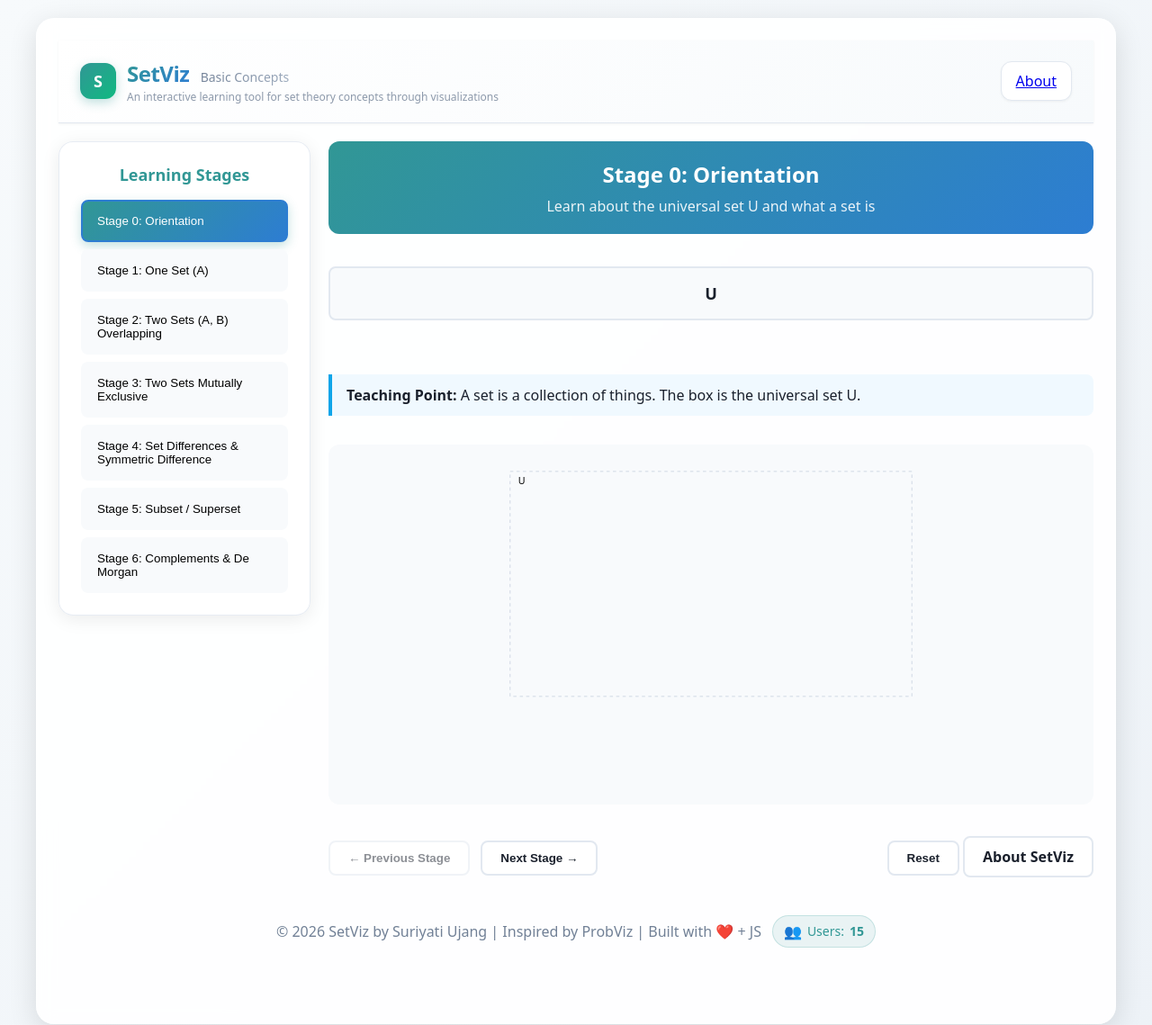
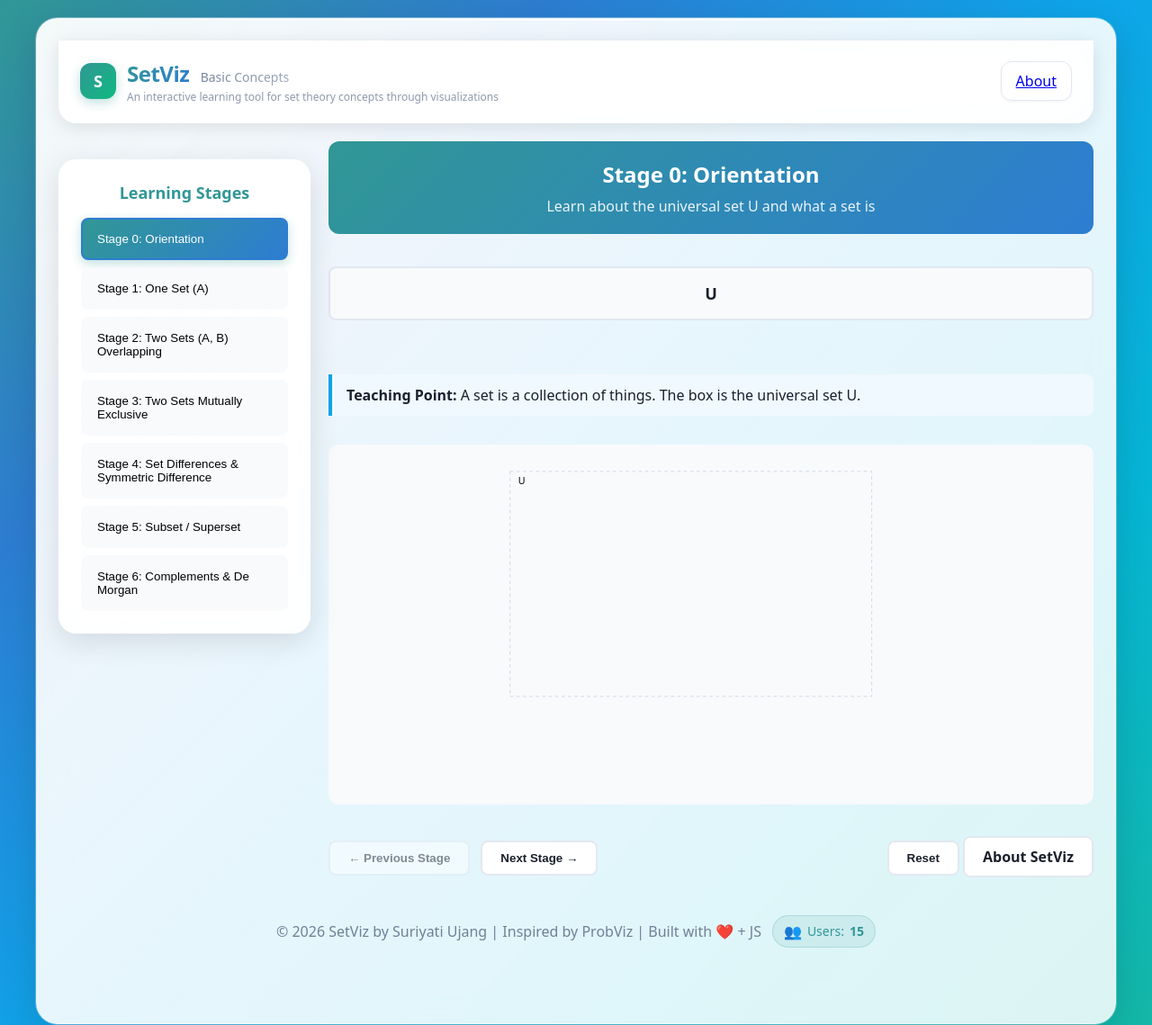
Before and after one commit to CikSuriyati/SetViz, a website: page index.html in a window 1280 px wide. Shown: the top 1139 px of the page at 90% size. Drawn offline with Linux system fonts and the light colour scheme; no server answers.

Commit message:
feat: Add ProbViz-style background and improve Stage 4 layout
- Add beautiful teal gradient background inspired by ProbViz design
- Implement glass-morphism effects for cards and UI elements
- Move Stage 4 legend outside universal set on left side
- Update legend colors to match actual highlighting colors (teal/blue)
- Reposition universal set to accommodate legend space
- Fix all circle positioning for Stages 1-6 to maintain proper overlap
- Update subset badges positioning for Stage 5
- Ensure all complement highlights work correctly for Stage 6
- Maintain responsive design and accessibility features

```diff
--- a/index.html
+++ b/index.html
@@ -11,11 +11,23 @@
       max-width: 1200px;
       margin: 20px auto;
       padding: 24px;
-      background: rgba(255, 255, 255, 0.9);
-      backdrop-filter: blur(10px);
-      border-radius: 20px;
-      box-shadow: 0 8px 32px rgba(0, 0, 0, 0.12);
+      background: linear-gradient(135deg, rgba(255, 255, 255, 0.95) 0%, rgba(255, 255, 255, 0.85) 100%);
+      backdrop-filter: blur(20px);
+      border-radius: 24px;
+      box-shadow: 0 12px 40px rgba(0, 0, 0, 0.15), 0 0 0 1px rgba(255, 255, 255, 0.3);
       border: 1px solid rgba(255, 255, 255, 0.2);
+      position: relative;
+      overflow: hidden;
+    }
+
+    .concept-page::before {
+      content: '';
+      position: absolute;
+      top: 0;
+      left: 0;
+      right: 0;
+      height: 2px;
+      background: linear-gradient(90deg, transparent, rgba(255, 255, 255, 0.8), transparent);
     }
     .stage-header {
       background: linear-gradient(135deg, #319795, #2d7dd2);
@@ -282,15 +294,15 @@
               <use href="#circleB" fill="black"/>
             </mask>
           <mask id="maskAComplement">
-            <rect x="0" y="0" width="560" height="320" fill="white"/>
+            <rect x="0" y="0" width="560" height="420" fill="white"/>
             <use href="#circleA" fill="black"/>
           </mask>
           <mask id="maskBComplement">
-            <rect x="0" y="0" width="560" height="320" fill="white"/>
+            <rect x="0" y="0" width="560" height="420" fill="white"/>
             <use href="#circleB" fill="black"/>
           </mask>
           <clipPath id="clipUniverse">
-            <rect x="30" y="20" width="500" height="280"/>
+            <rect x="30" y="20" width="450" height="280"/>
           </clipPath>
           </defs>
 
@@ -306,10 +318,10 @@
           <circle cx="310" cy="160" r="100" class="hlB"/>
         </g>
         <g id="hl-A-complement" opacity="0" mask="url(#maskAComplement)" clip-path="url(#clipUniverse)">
-          <rect x="0" y="0" width="560" height="320" class="hlComp"/>
+          <rect x="0" y="0" width="560" height="420" class="hlComp"/>
         </g>
         <g id="hl-B-complement" opacity="0" mask="url(#maskBComplement)" clip-path="url(#clipUniverse)">
-          <rect x="0" y="0" width="560" height="320" class="hlComp"/>
+          <rect x="0" y="0" width="560" height="420" class="hlComp"/>
         </g>
         <g id="hl-A-union-B" opacity="0">
             <circle cx="190" cy="160" r="100" class="hlA"/>
@@ -335,15 +347,15 @@
 
         <!-- Visual indicators for Stage 4 operations -->
         <g id="stage4-indicators" style="display: none;">
-          <text x="50" y="50" font-size="14" fill="#3b82f6" font-weight="bold">A\B = Blue</text>
-          <text x="50" y="70" font-size="14" fill="#f59e0b" font-weight="bold">B\A = Orange</text>
-          <text x="50" y="90" font-size="14" fill="#6b7280" font-weight="bold">A Δ B = Both</text>
+          <text x="20" y="50" font-size="14" fill="#319795" font-weight="bold">A\B = Teal</text>
+          <text x="20" y="70" font-size="14" fill="#2d7dd2" font-weight="bold">B\A = Blue</text>
+          <text x="20" y="90" font-size="14" fill="#6b7280" font-weight="bold">A Δ B = Both</text>
         </g>
 
         <!-- Subset symbol badges for Stage 5 -->
         <g id="subset-badges" style="display: none;">
-          <rect x="30" y="320" width="500" height="80" fill="rgba(255,255,255,0.95)" stroke="#e5e7eb" stroke-width="1" rx="8"/>
-          <text x="280" y="340" font-size="14" fill="#374151" font-weight="bold" text-anchor="middle">Subset Relations</text>
+          <rect x="30" y="320" width="450" height="80" fill="rgba(255,255,255,0.95)" stroke="#e5e7eb" stroke-width="1" rx="8"/>
+          <text x="255" y="340" font-size="14" fill="#374151" font-weight="bold" text-anchor="middle">Subset Relations</text>
           <text x="80" y="360" font-size="16" fill="#059669" font-weight="bold" id="subset-proper">A ⊂ B</text>
           <text x="180" y="360" font-size="16" fill="#059669" font-weight="bold" id="subset-equal">A ⊆ B</text>
           <text x="280" y="360" font-size="16" fill="#dc2626" font-weight="bold" id="subset-not">A ⊄ B</text>
@@ -385,7 +397,7 @@
         <text id="placeholderA" x="190" y="60" font-size="16" text-anchor="middle" class="placeholder-label" style="display: none;">?</text>
         <text id="placeholderB" x="310" y="60" font-size="16" text-anchor="middle" class="placeholder-label" style="display: none;">?</text>
         <text x="250" y="160" font-size="24" text-anchor="middle" class="empty-set-indicator" style="display: none;">∅</text>
-          <rect x="30" y="20" width="500" height="280" class="uBox"/>
+          <rect x="30" y="20" width="450" height="280" class="uBox"/>
           <text x="40" y="36" font-size="12">U</text>
         </svg>
       </div>
--- a/style.css
+++ b/style.css
@@ -13,7 +13,7 @@ body{
   margin:0;
   font-family: ui-sans-serif, system-ui, -apple-system, Segoe UI, Roboto, "Helvetica Neue", Arial;
   color:var(--ink);
-  background: linear-gradient(135deg, #f7fafc 0%, #edf2f7 100%);
+  background: linear-gradient(135deg, #319795 0%, #2d7dd2 25%, #0ea5e9 50%, #06b6d4 75%, #14b8a6 100%);
   min-height: 100vh;
 }
 .topbar{
@@ -22,13 +22,14 @@ body{
   align-items:center;
   justify-content:space-between;
   padding:20px 24px;
-  border-bottom:1px solid var(--line);
-  background:linear-gradient(135deg, #ffffff 0%, #f7fafc 100%);
+  border-bottom:1px solid rgba(255, 255, 255, 0.2);
+  background:linear-gradient(135deg, rgba(255, 255, 255, 0.95) 0%, rgba(255, 255, 255, 0.85) 100%);
   position:sticky;
   top:0;
   z-index:10;
-  backdrop-filter: blur(10px);
-  box-shadow: 0 1px 3px rgba(0,0,0,0.05);
+  backdrop-filter: blur(20px);
+  box-shadow: 0 4px 20px rgba(0, 0, 0, 0.1);
+  border-radius: 0 0 20px 20px;
 }
 .brand{
   display:flex;
@@ -157,12 +158,24 @@ body{
   }
 }
 .card{
-  background: rgba(255, 255, 255, 0.95);
-  border: 1px solid rgba(226, 232, 240, 0.8);
-  border-radius:16px;
+  background: linear-gradient(135deg, rgba(255, 255, 255, 0.95) 0%, rgba(255, 255, 255, 0.85) 100%);
+  border: 1px solid rgba(255, 255, 255, 0.3);
+  border-radius:20px;
   padding:20px;
-  box-shadow: 0 4px 20px rgba(0, 0, 0, 0.08);
-  backdrop-filter: blur(10px);
+  box-shadow: 0 8px 32px rgba(0, 0, 0, 0.12), 0 0 0 1px rgba(255, 255, 255, 0.2);
+  backdrop-filter: blur(20px);
+  position: relative;
+  overflow: hidden;
+}
+
+.card::before {
+  content: '';
+  position: absolute;
+  top: 0;
+  left: 0;
+  right: 0;
+  height: 1px;
+  background: linear-gradient(90deg, transparent, rgba(255, 255, 255, 0.8), transparent);
 }
 .card.soft{ background:#f7fafc }
 .h2{ margin:0 0 10px; font-size:20px; font-weight:700 }
@@ -645,15 +658,27 @@ body{
 /* Sidebar Navigation */
 .sidebar {
   width: 280px;
-  background: rgba(255, 255, 255, 0.95);
-  border: 1px solid rgba(226, 232, 240, 0.8);
-  border-radius: 16px;
+  background: linear-gradient(135deg, rgba(255, 255, 255, 0.95) 0%, rgba(255, 255, 255, 0.85) 100%);
+  border: 1px solid rgba(255, 255, 255, 0.3);
+  border-radius: 20px;
   padding: 24px;
-  box-shadow: 0 4px 20px rgba(0, 0, 0, 0.08);
-  backdrop-filter: blur(10px);
+  box-shadow: 0 8px 32px rgba(0, 0, 0, 0.12), 0 0 0 1px rgba(255, 255, 255, 0.2);
+  backdrop-filter: blur(20px);
   height: fit-content;
   position: sticky;
   top: 20px;
+  position: relative;
+  overflow: hidden;
+}
+
+.sidebar::before {
+  content: '';
+  position: absolute;
+  top: 0;
+  left: 0;
+  right: 0;
+  height: 1px;
+  background: linear-gradient(90deg, transparent, rgba(255, 255, 255, 0.8), transparent);
 }
 
 .sidebar-title {
```
